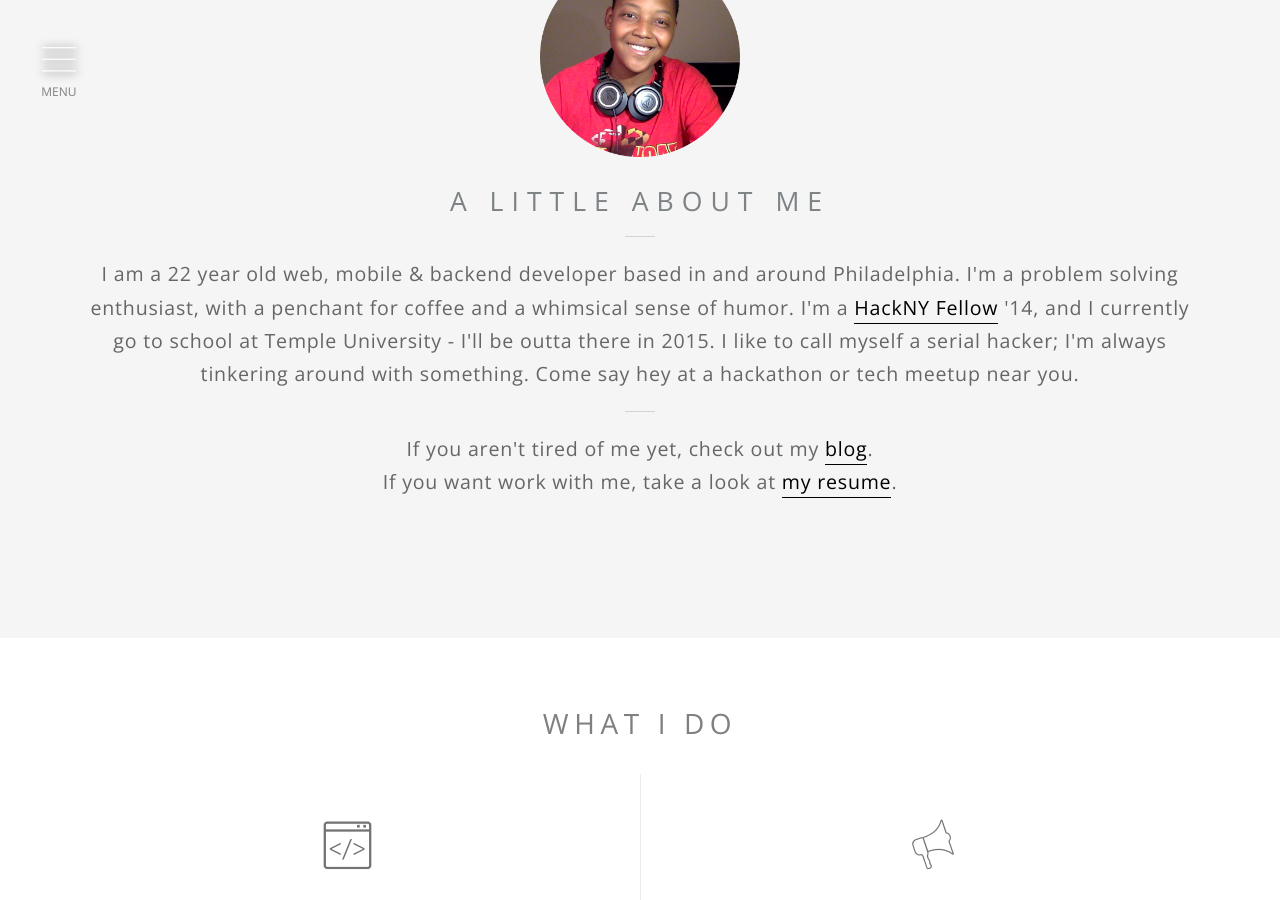
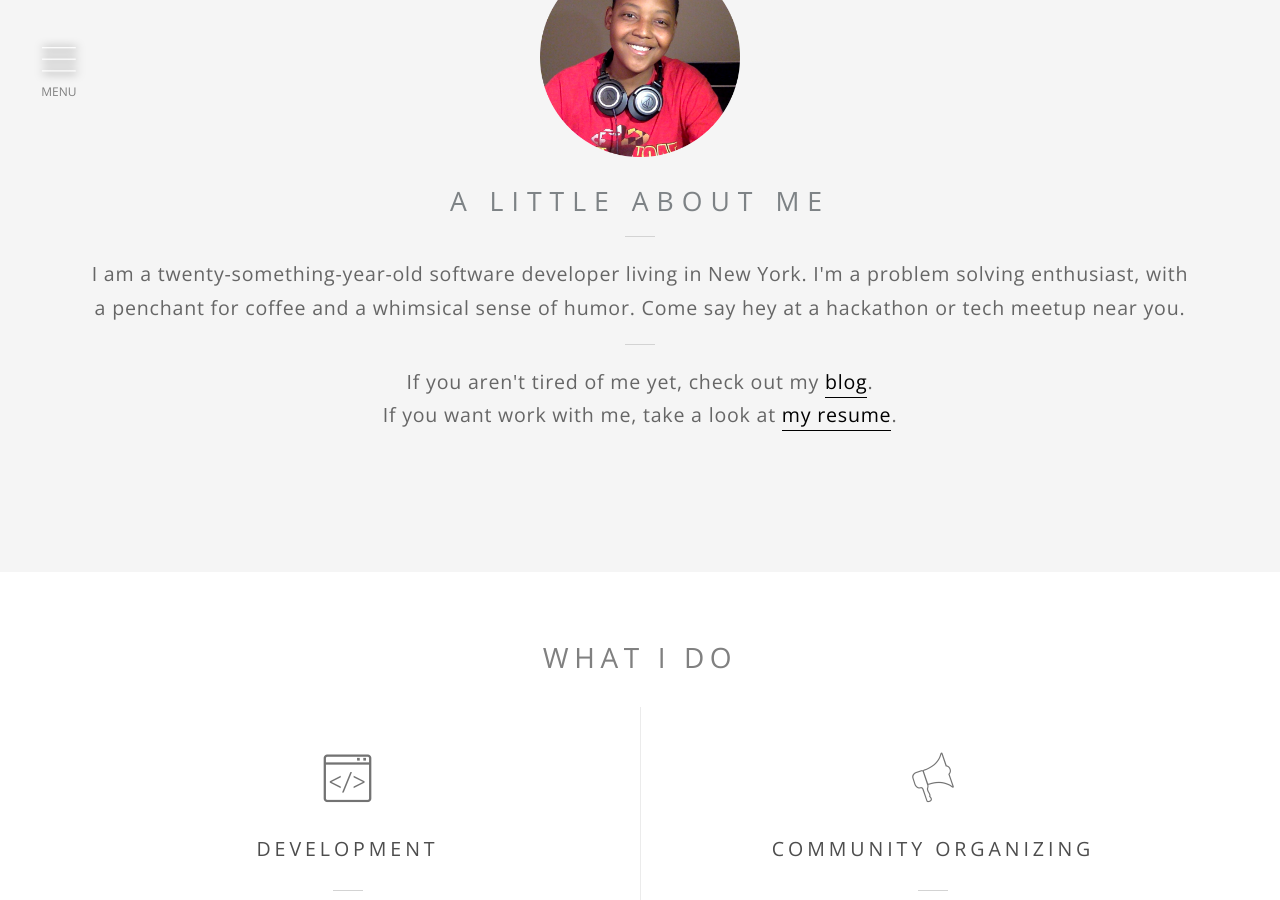
Before and after one commit to skeswa/skeswa.github.io, a Jekyll site: the page built from index.html, in a window 1280 px wide and 900 px high, scrolled down 1043 px. Built offline with Jekyll 4.4.1, drawn with Linux system fonts in a browser that asks for light colours; nearby versions of some CDN libraries.

Commit message:
Update about.html

```diff
--- a/_includes/home/about.html
+++ b/_includes/home/about.html
@@ -5,17 +5,15 @@
       <h1>A little about me</h1>
       <div class="dash animated fadeIn"></div>
       <p>
-        I am a 22 year old web, mobile &amp; backend developer based in and around Philadelphia.
+        I am a twenty-something-year-old software developer living in New York.
         I'm a problem solving enthusiast, with a penchant for coffee and a whimsical sense of humor.
-        I'm a <a href="http://hackny.org/a/fellows/">HackNY Fellow</a> '14, and I currently go to school
-        at Temple University - I'll be outta there in 2015. I like to call myself a serial hacker; I'm
-        always tinkering around with something. Come say hey at a hackathon or tech meetup near you.
+        Come say hey at a hackathon or tech meetup near you.
       </p>
       <div class="dash animated fadeIn"></div>
       <p>
         If you aren't tired of me yet, check out my
-        <a href="{{ "blog" || prepend: site.root }}">blog</a>.<br>
-        If you want work with me, take a look at <a href="http://www.rsm.io/skeswa">my resume</a>.
+        <a href="http://blog.sandile.io">blog</a>.<br>
+        If you want work with me, take a look at <a href="https://github.com/skeswa/resume/raw/master/Resume.pdf">my resume</a>.
       </p>
     </div>
   </div>
```
